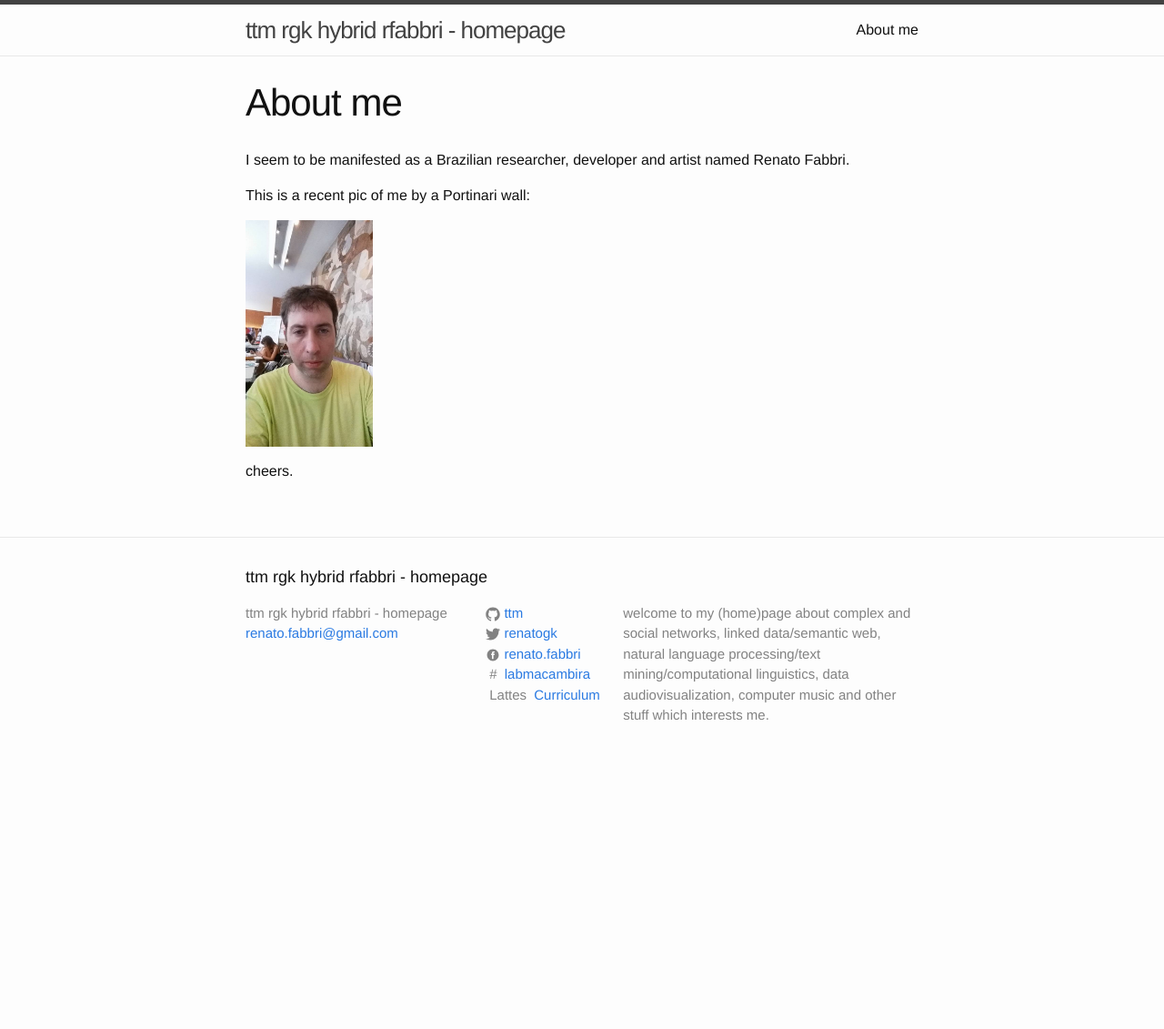
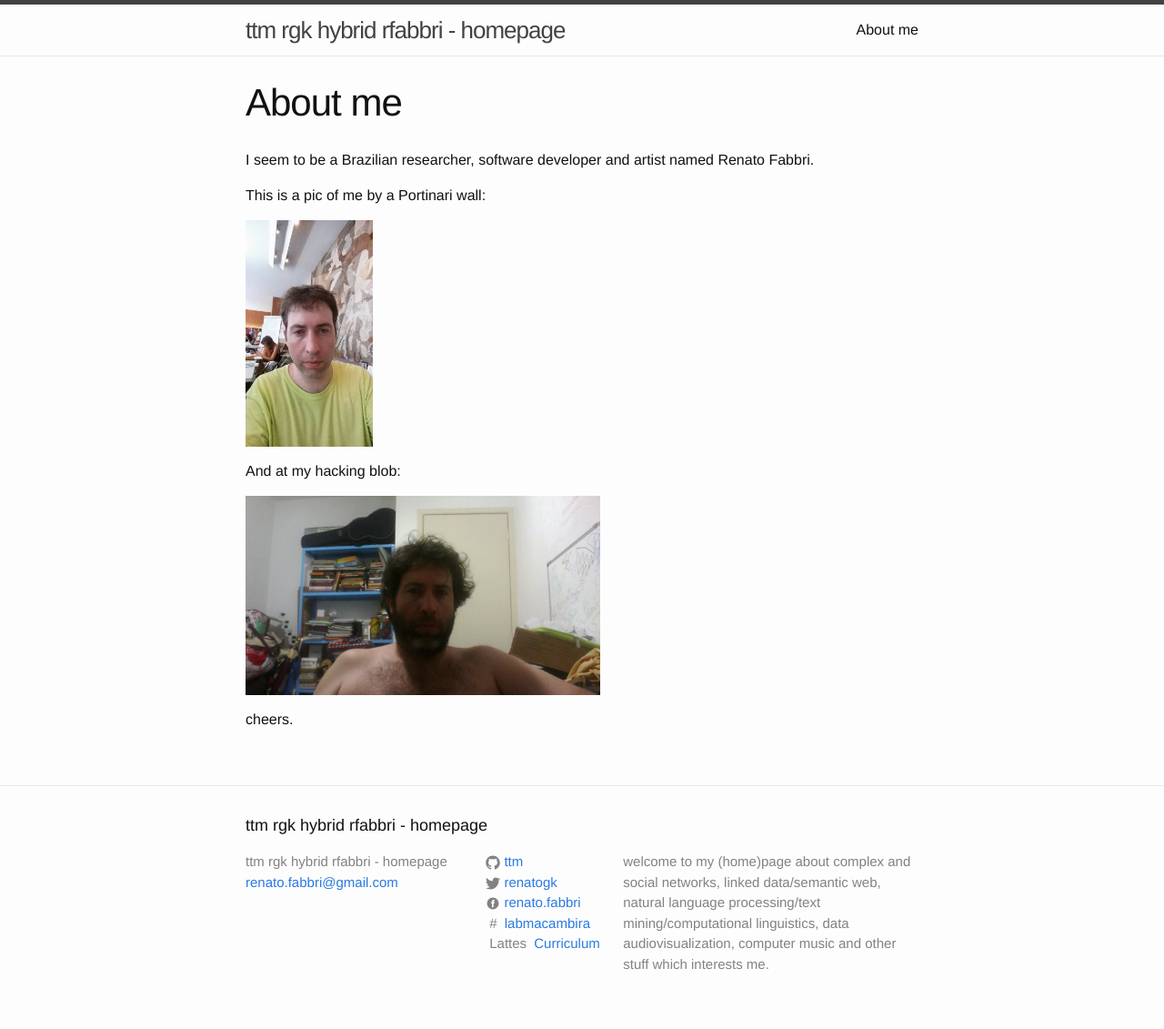
Before and after one commit to ttm/ttm.github.io, a Jekyll site: the page built from about.md, in a window 1280 px wide. Shown: the whole page at 91% size. Built offline with Jekyll 4.4.1, drawn with Linux system fonts in a browser that asks for light colours; comment, search, counter and statistics services are not loaded; before the commit the page ends 900 px from its top, so only the background shows below that.

Commit message:
enhanced the about

```diff
--- a/about.md
+++ b/about.md
@@ -5,11 +5,15 @@ comments: true
 permalink: /about/
 ---
 
-I seem to be manifested
-as a Brazilian researcher, developer and artist named Renato Fabbri.
+I seem to be
+a Brazilian researcher, software developer and artist named Renato Fabbri.
 
-This is a recent pic of me by a Portinari wall:
+This is a pic of me by a Portinari wall:
 
 ![an alt text](/assets/eu.jpg){: .mypic}
 
+And at my hacking blob:
+
+![an alt text](/assets/2017-09-11-230032.jpg){: .mypic2}
+
 cheers.
```
Also changed, not shown: 1 other file.
